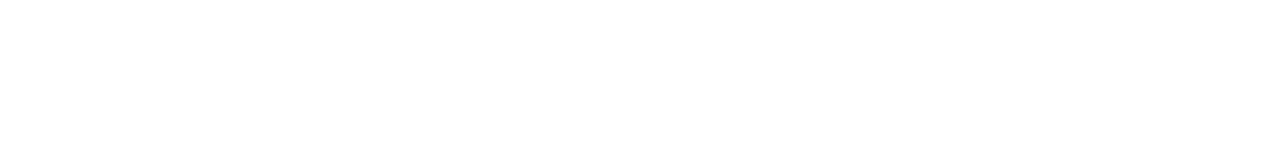
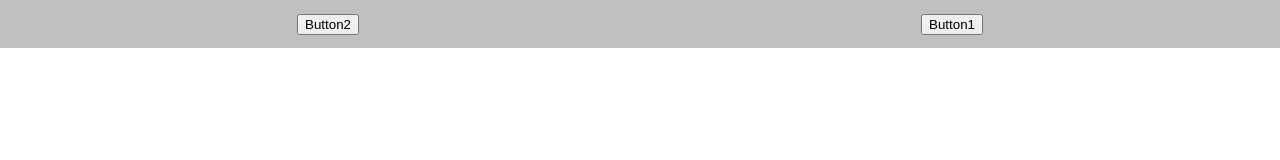
Before and after one commit to koorzenb/CSS-tests, a website: page index.html in a window 1280 px wide. Drawn offline with Linux system fonts and the light colour scheme.

Commit message:
Update index.html

```diff
--- a/index.html
+++ b/index.html
@@ -1,13 +1,36 @@
-<!doctype html>
+<!DOCTYPE html>
 <html lang="en">
-<head>
-    <meta charset="UTF-8">
-    <meta name="viewport"
-          content="width=device-width, user-scalable=no, initial-scale=1.0, maximum-scale=1.0, minimum-scale=1.0">
-    <meta http-equiv="X-UA-Compatible" content="ie=edge">
-    <title>Document</title>
-</head>
-<body>
+    <head>
+        <meta charset="UTF-8" />
+        <meta
+            name="viewport"
+            content="width=device-width, user-scalable=no, initial-scale=1.0, maximum-scale=1.0, minimum-scale=1.0"
+        />
+        <meta http-equiv="X-UA-Compatible" content="ie=edge" />
+        <title>CSS training</title>
+        <style>
+            html, body {
+                margin: 0;
+                padding: 0;
+                width: 100vw;
+                height: 100vh;
+            }
 
-</body>
+            .toolbar {
+                background: silver;
+                padding: 0 1rem 0 1rem;
+                height: 3rem;
+                display: flex;
+                flex-direction: ROW-REVERSE;
+                align-items: center;
+                justify-content: space-around;
+            }
+        </style>
+    </head>
+    <body>
+        <div class="toolbar">
+            <button>Button1</button>
+            <button>Button2</button>
+        </div>
+    </body>
 </html>
```
